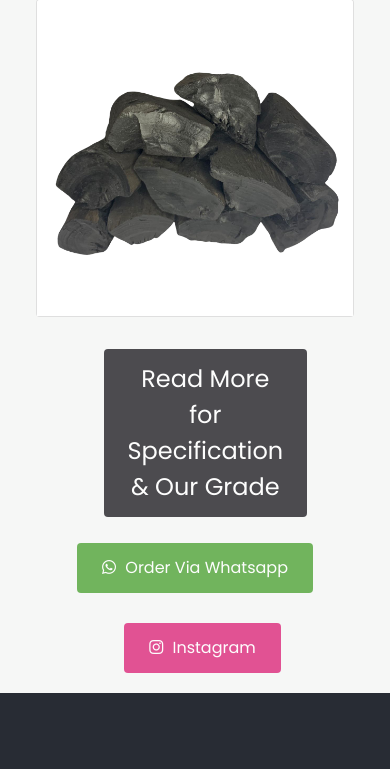
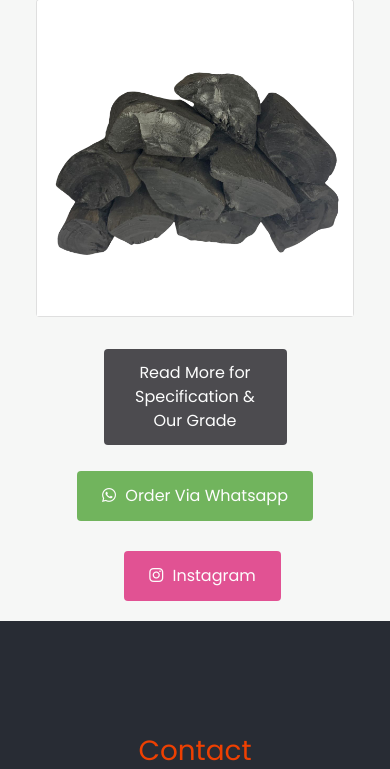
Before and after one commit to Muhfrrazi/King-Charcoal-Indo, a PHP site: page / in a window 390 px wide. Shown: the part 2836-3605 px from the top of the page. Run offline with PHP 8.4, Linux system fonts and the light colour scheme; some libraries are stand-ins or nearby versions.

Commit message:
memperbaiki responsive

```diff
--- a/css/style.css
+++ b/css/style.css
@@ -174,6 +174,19 @@ body {
 .modal-body h3 {
   font-size: 24px;
 }
+@media (max-width: 670px) {
+  .modal img {
+    width: 100%;
+  }
+  .btn-modal {
+    font-size: 16px;
+    width: 100%;
+  }
+  .btn-modal-modal {
+    font-size: 18px;
+  }
+}
+
 .whatsapp {
   background-color: #51a438;
   margin: 10px 0 20px 0;
```
